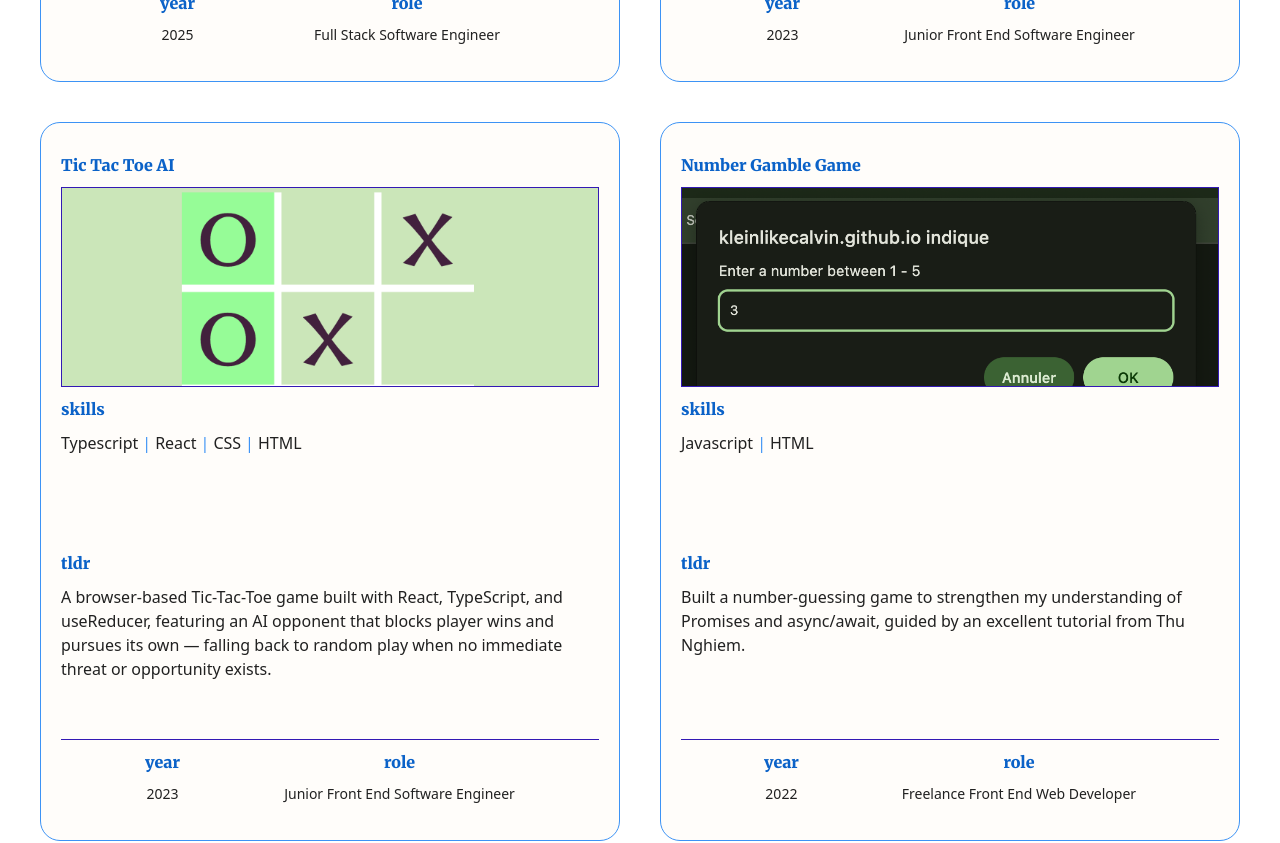
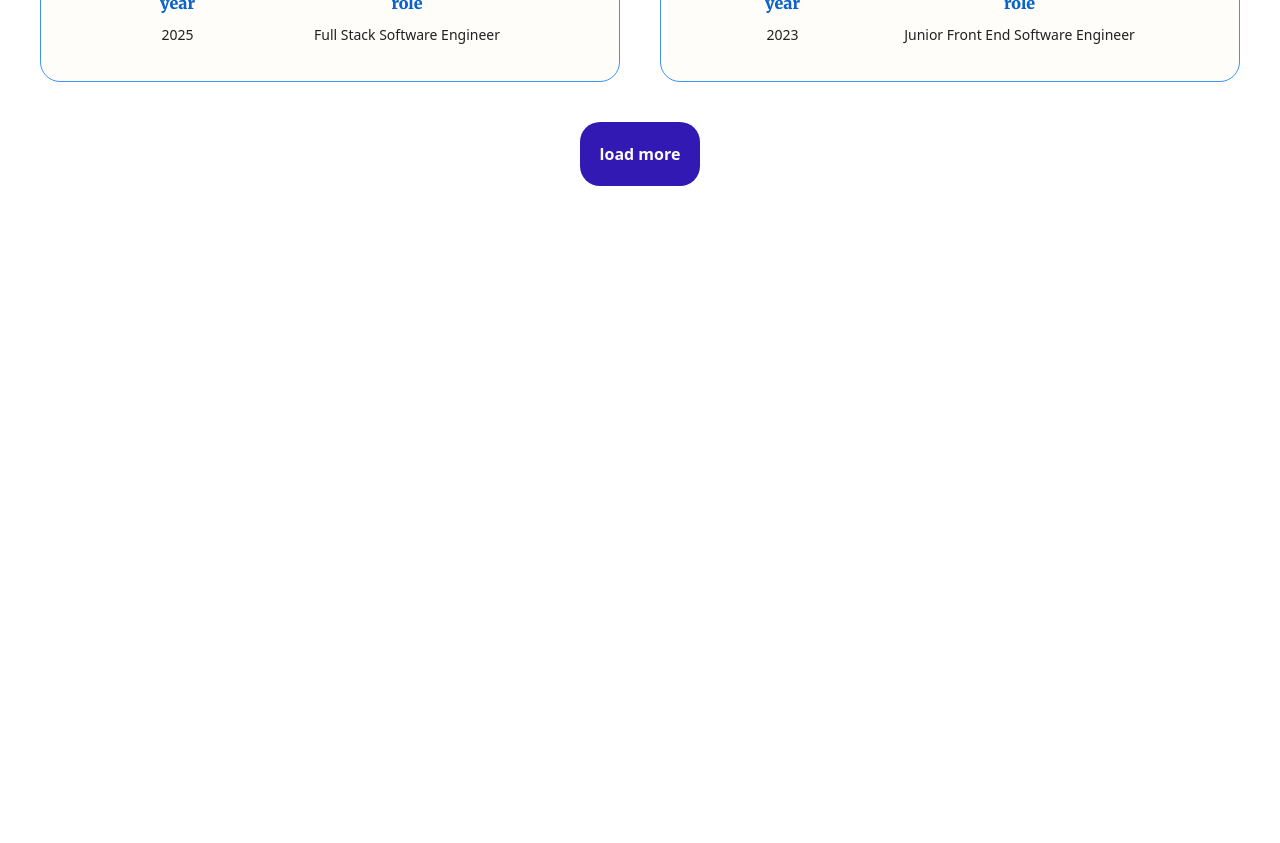
Before and after one commit to kleinlikecalvin/klein_like_calvin_next, a Next.js app: page /all-projects in a window 1280 px wide. Shown: the part 1540-2383 px from the top of the page. After the commit the page ends 1776 px from the top, so only its background shows below. Built offline with nearby package versions, Linux system fonts and the light colour scheme.

Commit message:
Adds pagination to all-projects page

```diff
--- a/app/all-projects/page.tsx
+++ b/app/all-projects/page.tsx
@@ -1,12 +1,24 @@
+"use client";
+
+import { useState } from "react";
 import ProjectOverviewCard from "../components/Projects/ProjectOverviewCard";
 import { projectsData } from "../data/projects/projectsData";
-
-// TODO: add pagination so we aren't loading a bunch of projects all at once
+import { Project } from "../types/project_types";
 
 export default function AllProjects() {
+  // Start with displaying only 4 projects
+  const [projects, setProjects] = useState<Project[]>(projectsData.slice(0, 4));
+
+  function getNextFourProjects() {
+    const nextBatch = projectsData.slice(projects.length, projects.length + 4);
+
+    setProjects((prev) => [...prev, ...nextBatch]);
+  }
+
   return (
-    <main className="AllProjects grid grid-cols-1 gap-10 lg:grid-cols-2">
-      {projectsData.map((project, i) => {
+    <main className="AllProjects">
+      <div className="project-container grid grid-cols-1 gap-10 lg:grid-cols-2">
+        {projects.map((project, i) => {
           return (
             <ProjectOverviewCard
               project={project}
@@ -16,7 +28,13 @@ export default function AllProjects() {
             />
           );
         })}
-      <button className="load-more">load more</button>
+      </div>
+      <button
+        className="load-more scale mx-auto my-10"
+        onClick={getNextFourProjects}
+      >
+        load more
+      </button>
     </main>
   );
 }
```
Lines whose indentation alone changed are shown as unchanged.
